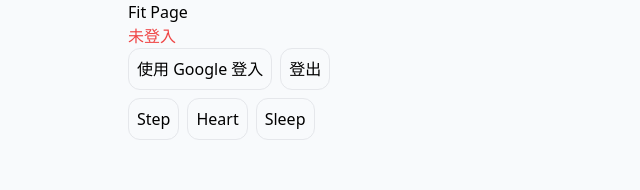
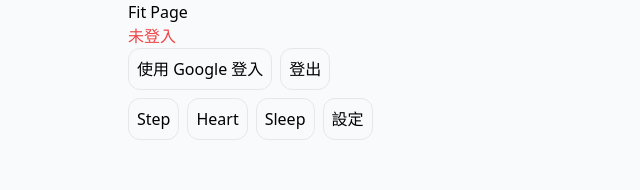
Before and after one commit to sao-coding/iot, a Next.js app: page /fit in a window 1280 px wide. Shown: the top 190 px of the page, without its empty margins (0-640 px from the left). Built offline with nearby package versions, Linux system fonts and the light colour scheme; no server answers.

Commit message:
✨ 新增 設定按鈕

```diff
--- a/src/app/fit/page.tsx
+++ b/src/app/fit/page.tsx
@@ -34,6 +34,9 @@ const FitPage = async () => {
         <Link href='/fit/sleep' className='flex rounded-xl border p-2 hover:bg-gray-200'>
           Sleep
         </Link>
+        <Link href='/fit/settings' className='flex rounded-xl border p-2 hover:bg-gray-200'>
+          設定
+        </Link>
       </div>
     </div>
   )
```
